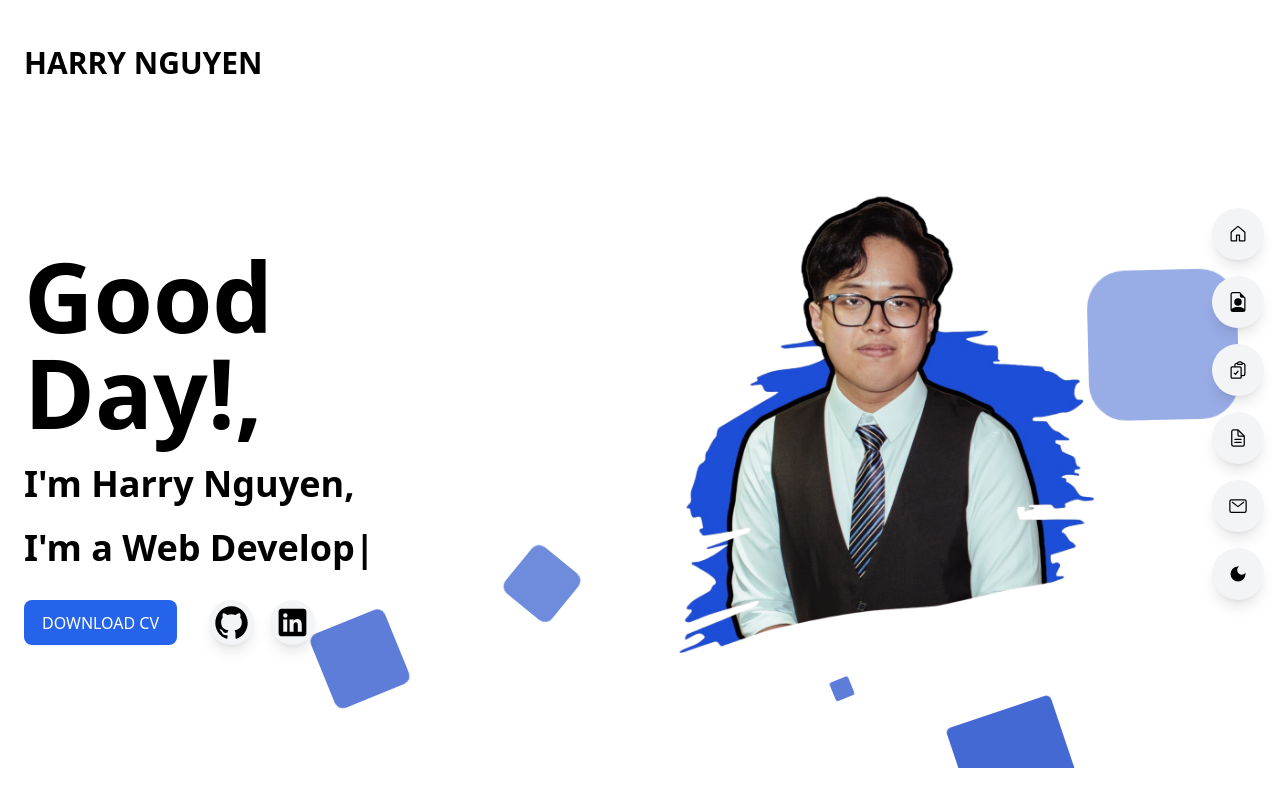
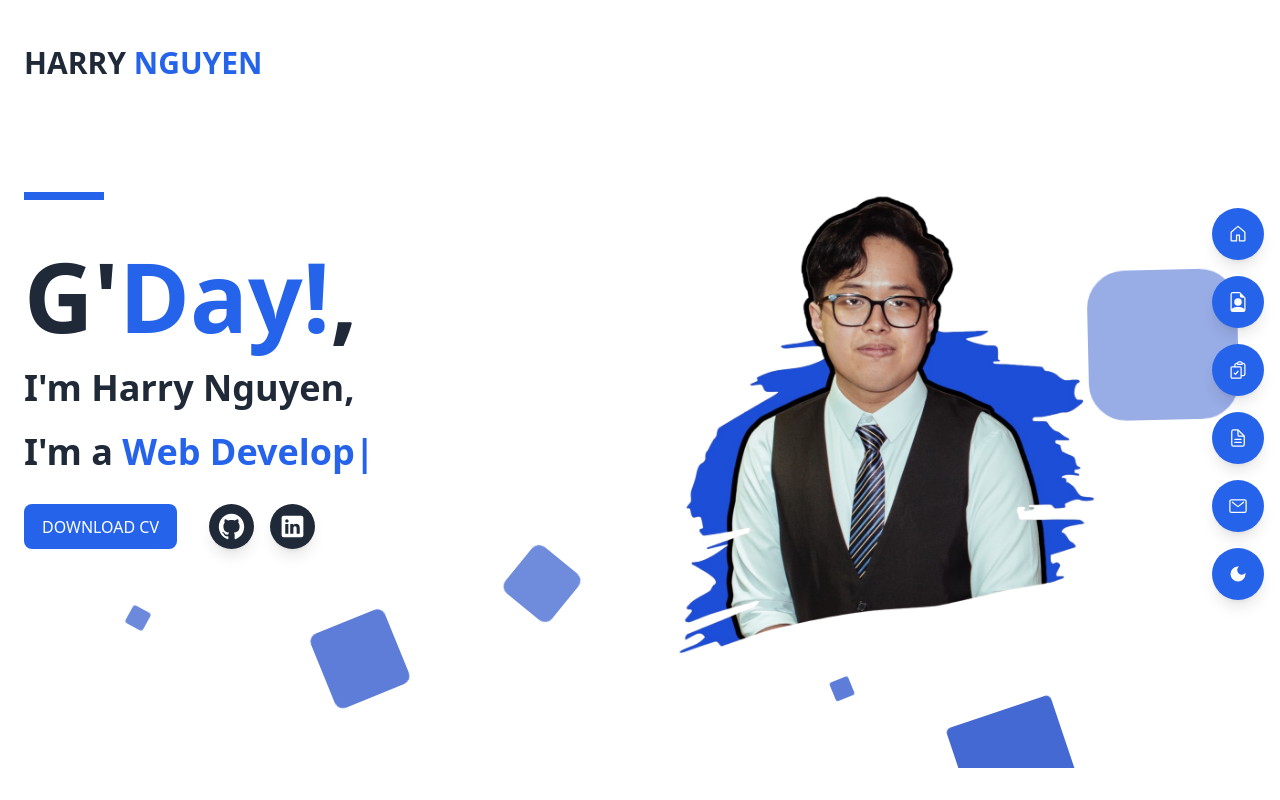
Before and after one commit to harry201vn99/Portfolio-React, a React (Vite) app: page / in a window 1280 px wide. Built offline with nearby package versions, Linux system fonts and the light colour scheme.

Commit message:
Visual changes for dark mode

```diff
--- a/src/components/Animations.jsx
+++ b/src/components/Animations.jsx
@@ -32,7 +32,7 @@ const textAnimation = () => {
                 'PC Builder',
                 3000,
             ]}
-            className="dark:text-blue-600"
+            className="text-blue-600"
             wrapper="span"
             speed={50}
             repeat={Infinity}
--- a/src/components/Darkmode.jsx
+++ b/src/components/Darkmode.jsx
@@ -11,7 +11,7 @@ const Darkmode = () => {
 
     return (
         <button
-            className="rounded-full shadow-lg bg-gray-100 m-2 p-4 cursor-pointer hover:scale-110 ease-in duration-300"
+            className="rounded-full shadow-lg dark:bg-gray-100 dark:text-black bg-blue-600 text-white m-2 p-4 cursor-pointer hover:scale-110 ease-in duration-0"
             onClick={() => darkModeToggler()}
         >
             {theme && <MdLightMode size={20} />}
--- a/src/components/Main.jsx
+++ b/src/components/Main.jsx
@@ -9,25 +9,25 @@ const Main = () => {
             <main className="relative overflow-hidden h-screen">
                 <header className="h-24 sm:h-32 flex items-center w-full">
                     <div className="container mx-auto px-6 flex items-center justify-between">
-                        <div className="uppercase dark:text-white font-black text-3xl animate-bounce">
-                            Harry{' '}
-                            <span className="dark:text-blue-500">Nguyen</span>
+                        <div className="uppercase dark:text-white text-gray-800 font-black text-3xl animate-bounce">
+                            Harry <span className="text-blue-600">Nguyen</span>
                         </div>
                     </div>
                 </header>
                 <div className="flex relative items-center overflow-hidden">
                     <div className="container mx-auto px-6 flex relative py-16">
                         <div className="sm:w-2/3 lg:w-2/5 flex flex-col relative">
-                            <span className="w-20 h-2 dark:bg-white mb-12"></span>
-                            <h1 className="text-6xl sm:text-8xl font-black flex flex-col leading-none dark:text-white">
-                                Good Day!,
+                            <span className="w-20 h-2 dark:bg-white bg-blue-600 mb-12"></span>
+                            <h1 className="text-6xl sm:text-8xl font-black flex leading-none dark:text-white text-gray-800">
+                                G&apos;
+                                <span className="text-blue-600">Day!</span>,
                             </h1>
                             <br></br>
-                            <h2 className="text-2xl sm:text-4xl font-black flex flex-col leading-none dark:text-white">
+                            <h2 className="text-2xl sm:text-4xl font-black flex flex-col leading-none dark:text-white text-gray-800">
                                 I&apos;m Harry Nguyen,
                             </h2>
                             <br></br>
-                            <h2 className="text-2xl sm:text-4xl font-black flex leading-none dark:text-white whitespace-nowrap">
+                            <h2 className="text-2xl sm:text-4xl font-black flex leading-none dark:text-white text-gray-800 whitespace-nowrap">
                                 I&apos;m a&nbsp;{textAnimation()}
                             </h2>
                             <div className="flex mt-8 space-x-4">
@@ -39,13 +39,13 @@ const Main = () => {
                                 </button>
                                 <a href="https://github.com/harry201vn99">
                                     <IoLogoGithub
-                                        className="rounded-full shadow-lg bg-gray-100 p-1 cursor-pointer hover:scale-110 ease-in duration-300"
+                                        className="rounded-full shadow-lg dark:bg-gray-100 dark:text-black bg-gray-800 text-white p-2 cursor-pointer hover:scale-110 ease-in duration-300"
                                         size={45}
                                     />
                                 </a>
                                 <a href="https://www.linkedin.com/in/harry-nguyen-a0222128b/">
                                     <IoLogoLinkedin
-                                        className="rounded-full shadow-lg bg-gray-100 p-1 cursor-pointer hover:scale-110 ease-in duration-300"
+                                        className="rounded-full shadow-lg dark:bg-gray-100 dark:text-black bg-gray-800 text-white p-2 cursor-pointer hover:scale-110 ease-in duration-300"
                                         size={45}
                                     />
                                 </a>
--- a/src/components/Sidenav.jsx
+++ b/src/components/Sidenav.jsx
@@ -16,42 +16,42 @@ const Sidenav = () => {
         <div>
             <FiMenu
                 onClick={changeNav}
-                className="absolute top-4 right-4 z-[99] md:hidden rounded-full shadow-lg bg-gray-100 p-1 cursor-pointer hover:scale-110 ease-in duration-300"
+                className="absolute top-4 right-4 z-[99] md:hidden rounded-full shadow-lg bg-white p-1 cursor-pointer hover:scale-110 ease-in duration-300"
                 size={25}
             />
             {nav ? (
                 <div className="fixed w-full h-screen bg-white/90 flex flex-col justify-center items-center z-20">
                     <a
                         href="#main"
-                        className="w-[75%] flex justify-center rounded-full shadow-lg bg-gray-100 m-2 p-4 cursor-pointer hover:scale-110 ease-in duration-200"
+                        className="w-[75%] flex justify-center rounded-full shadow-lg bg-white m-2 p-4 cursor-pointer hover:scale-110 ease-in duration-200"
                     >
                         <GoHome size={20} />
                         <span className="pl-4">Home</span>
                     </a>
                     <a
                         href="#about"
-                        className="w-[75%] flex justify-center rounded-full shadow-lg bg-gray-100 m-2 p-4 cursor-pointer hover:scale-110 ease-in duration-200"
+                        className="w-[75%] flex justify-center rounded-full shadow-lg bg-white m-2 p-4 cursor-pointer hover:scale-110 ease-in duration-200"
                     >
                         <BsFileEarmarkPerson size={20} />
                         <span className="pl-4">About</span>
                     </a>
                     <a
                         href="#skill"
-                        className="w-[75%] flex justify-center rounded-full shadow-lg bg-gray-100 m-2 p-4 cursor-pointer hover:scale-110 ease-in duration-200"
+                        className="w-[75%] flex justify-center rounded-full shadow-lg bg-white m-2 p-4 cursor-pointer hover:scale-110 ease-in duration-200"
                     >
                         <HiOutlineClipboardDocumentCheck size={20} />
                         <span className="pl-4">Skills</span>
                     </a>
                     <a
                         href="#project"
-                        className="w-[75%] flex justify-center rounded-full shadow-lg bg-gray-100 m-2 p-4 cursor-pointer hover:scale-110 ease-in duration-200"
+                        className="w-[75%] flex justify-center rounded-full shadow-lg bg-white m-2 p-4 cursor-pointer hover:scale-110 ease-in duration-200"
                     >
                         <IoDocumentTextOutline size={20} />
                         <span className="pl-4">Projects</span>
                     </a>
                     <a
                         href="#contact"
-                        className="w-[75%] flex justify-center rounded-full shadow-lg bg-gray-100 m-2 p-4 cursor-pointer hover:scale-110 ease-in duration-200"
+                        className="w-[75%] flex justify-center rounded-full shadow-lg bg-white m-2 p-4 cursor-pointer hover:scale-110 ease-in duration-200"
                     >
                         <IoMailOutline size={20} />
                         <span className="pl-4">Contact</span>
@@ -65,31 +65,31 @@ const Sidenav = () => {
                 <div className="flex flex-col">
                     <a
                         href="#main"
-                        className="rounded-full shadow-lg bg-gray-100 m-2 p-4 cursor-pointer hover:scale-110 ease-in duration-300"
+                        className="rounded-full shadow-lg dark:bg-white dark:text-black bg-blue-600 text-white m-2 p-4 cursor-pointer hover:scale-110 ease-in duration-0"
                     >
                         <GoHome size={20} />
                     </a>
                     <a
                         href="#about"
-                        className="rounded-full shadow-lg bg-gray-100 m-2 p-4 cursor-pointer hover:scale-110 ease-in duration-300"
+                        className="rounded-full shadow-lg dark:bg-white dark:text-black bg-blue-600 text-white m-2 p-4 cursor-pointer hover:scale-110 ease-in duration-0"
                     >
                         <BsFileEarmarkPerson size={20} />
                     </a>
                     <a
                         href="#skill"
-                        className="rounded-full shadow-lg bg-gray-100 m-2 p-4 cursor-pointer hover:scale-110 ease-in duration-300"
+                        className="rounded-full shadow-lg dark:bg-white dark:text-black bg-blue-600 text-white m-2 p-4 cursor-pointer hover:scale-110 ease-in duration-0"
                     >
                         <HiOutlineClipboardDocumentCheck size={20} />
                     </a>
                     <a
                         href="#project"
-                        className="rounded-full shadow-lg bg-gray-100 m-2 p-4 cursor-pointer hover:scale-110 ease-in duration-300"
+                        className="rounded-full shadow-lg dark:bg-white dark:text-black bg-blue-600 text-white m-2 p-4 cursor-pointer hover:scale-110 ease-in duration-0"
                     >
                         <IoDocumentTextOutline size={20} />
                     </a>
                     <a
                         href="#contact"
-                        className="rounded-full shadow-lg bg-gray-100 m-2 p-4 cursor-pointer hover:scale-110 ease-in duration-300"
+                        className="rounded-full shadow-lg dark:bg-white dark:text-black bg-blue-600 text-white m-2 p-4 cursor-pointer hover:scale-110 ease-in duration-0"
                     >
                         <IoMailOutline size={20} />
                     </a>
--- a/src/index.css
+++ b/src/index.css
@@ -3,7 +3,7 @@
 @tailwind utilities;
 
 * {
-    @apply transition-colors duration-500;
+    @apply transition-colors duration-300;
 }
 
 /*Start Animations*/
```
